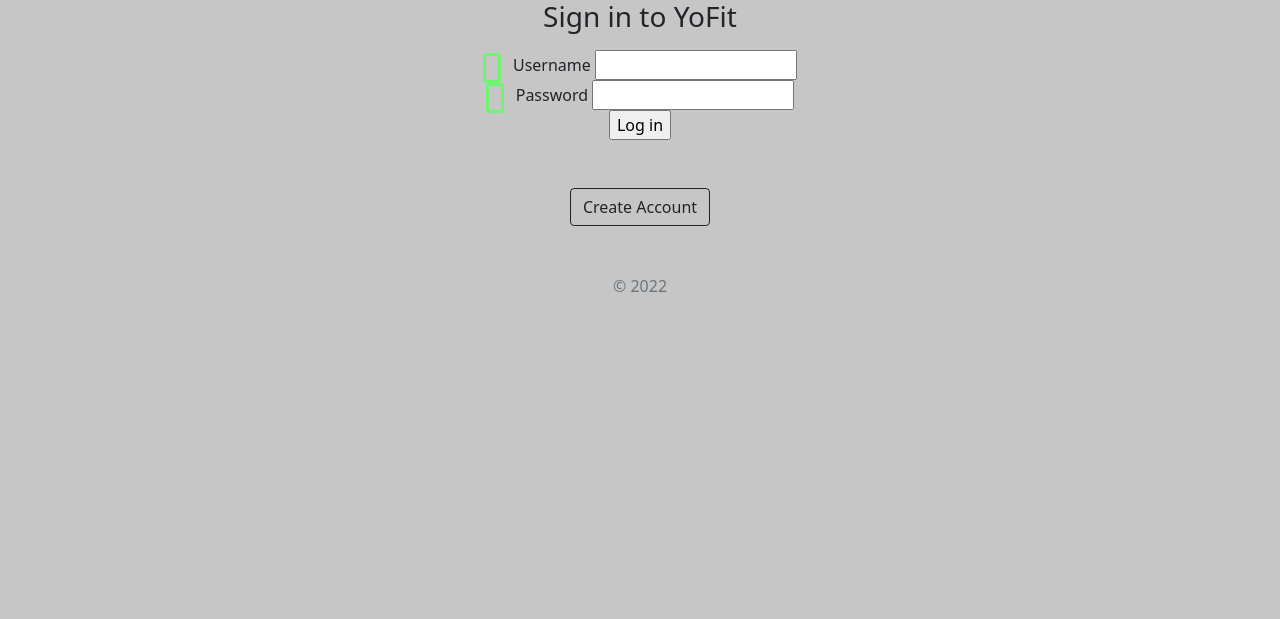
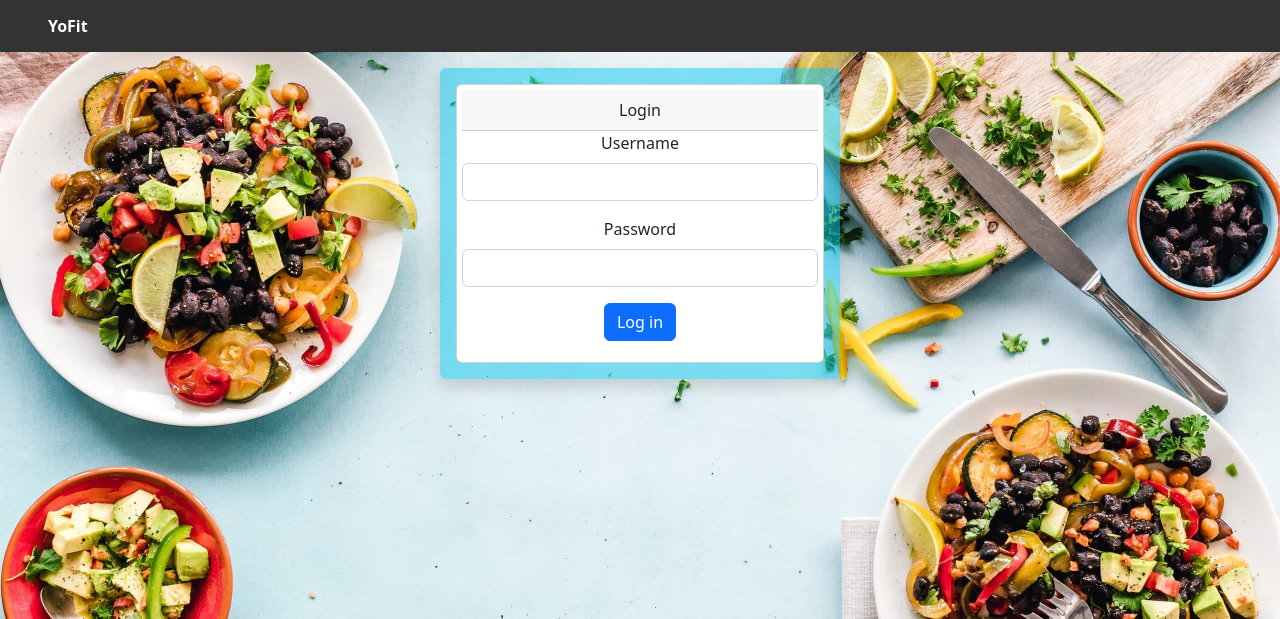
Before and after one commit to albhandari/nutri, a Flask app: page / in a window 1280 px wide. Shown: the top 619 px of the page. Run offline with Flask 2, Linux system fonts and the light colour scheme.

Commit message:
Changed login-page looks

```diff
--- a/app/routes.py
+++ b/app/routes.py
@@ -377,6 +377,21 @@ def edit_workout(workoutID):
 
  return render_template('edit_workout.html', workout_form = workout_form, workout = workout)
 
-@appObj.route('/testing1')
+#@appObj.route('/testing1')
+#def testing1():
+#  return render_template('testing.html');
+
+@appObj.route('/testing1', methods = ['GET', 'POST'])
 def testing1():
-  return render_template('testing.html');
+ login_form = LoginUser()
+ if login_form.validate_on_submit():
+  user = User.query.filter_by(username = login_form.username.data).first()
+  if user != None:
+   if user.check_password(login_form.password.data) == True:
+    login_user(user)
+    return redirect(url_for('home'))
+   else:
+    flash('Incorrect password. Please try again.')
+  else:
+   flash('Username does not exist. Please enter an existing username')
+ return render_template('testing.html', login_form = login_form)
--- a/app/static/css/main.css
+++ b/app/static/css/main.css
@@ -1,164 +1,37 @@
-body {
-    background-image: linear-gradient(135deg, #FAB2FF 10%, #1904E5 100%);
-    background-size: cover;
-    background-repeat: no-repeat;
-    background-attachment: fixed;
-    font-family: "Open Sans", sans-serif;
-    color: #333333;
+body{
+    background-image:url("/static/css/images/login-background.jpeg");
+    background-size: 100%;
+
+
+}
+
+.card{
+    width: 100px;
+    height: 500px;
+}
+
+
+ul {
+    list-style-type: none;
+    margin: 0;
+    padding: 0;
+    overflow: hidden;
+    background-color: #333;
   }
 
-  .box-form {
-    margin: 0 auto;
-    width: 80%;
-    background: #FFFFFF;
-    border-radius: 10px;
-    overflow: hidden;
-    display: flex;
-    flex: 1 1 100%;
-    align-items: stretch;
-    justify-content: space-between;
-    box-shadow: 0 0 20px 6px #090b6f85;
-  }
-  @media (max-width: 980px) {
-    .box-form {
-      flex-flow: wrap;
-      text-align: center;
-      align-content: center;
-      align-items: center;
-    }
-  }
-  .box-form div {
-    height: auto;
-  }
-  .box-form .left {
-    color: #FFFFFF;
-    background-size: cover;
-    background-repeat: no-repeat;
-    background-image: url("https://i.pinimg.com/736x/5d/73/ea/5d73eaabb25e3805de1f8cdea7df4a42--tumblr-backgrounds-iphone-phone-wallpapers-iphone-wallaper-tumblr.jpg");
-    overflow: hidden;
-  }
-  .box-form .left .overlay {
-    padding: 30px;
-    width: 100%;
-    height: 100%;
-    background: #5961f9ad;
-    overflow: hidden;
-    box-sizing: border-box;
-  }
-  .box-form .left .overlay h1 {
-    font-size: 10vmax;
-    line-height: 1;
-    font-weight: 900;
-    margin-top: 40px;
-    margin-bottom: 20px;
-  }
-  .box-form .left .overlay span p {
-    margin-top: 30px;
-    font-weight: 900;
-  }
-  .box-form .left .overlay span a {
-    background: #3b5998;
-    color: #FFFFFF;
-    margin-top: 10px;
-    padding: 14px 50px;
-    border-radius: 100px;
-    display: inline-block;
-    box-shadow: 0 3px 6px 1px #042d4657;
-  }
-  .box-form .left .overlay span a:last-child {
-    background: #1dcaff;
-    margin-left: 30px;
-  }
-  .box-form .right {
-    padding: 40px;
-    overflow: hidden;
-  }
-  @media (max-width: 980px) {
-    .box-form .right {
-      width: 100%;
-    }
-  }
-  .box-form .right h5 {
-    font-size: 6vmax;
-    line-height: 0;
-  }
-  .box-form .right p {
-    font-size: 14px;
-    color: #B0B3B9;
-  }
-  .box-form .right .inputs {
-    overflow: hidden;
-  }
-  .box-form .right input {
-    width: 100%;
-    padding: 10px;
-    margin-top: 25px;
-    font-size: 16px;
-    border: none;
-    outline: none;
-    border-bottom: 2px solid #B0B3B9;
-  }
-  .box-form .right .remember-me--forget-password {
-    display: flex;
-    justify-content: space-between;
-    align-items: center;
-  }
-  .box-form .right .remember-me--forget-password input {
-    margin: 0;
-    margin-right: 7px;
-    width: auto;
-  }
-  .box-form .right button {
-    float: right;
-    color: #fff;
-    font-size: 16px;
-    padding: 12px 35px;
-    border-radius: 50px;
-    display: inline-block;
-    border: 0;
-    outline: 0;
-    box-shadow: 0px 4px 20px 0px #49c628a6;
-    background-image: linear-gradient(135deg, #70F570 10%, #49C628 100%);
+  li {
+    float: left;
+    font-weight: 800;
   }
 
-  label {
+  li a {
     display: block;
-    position: relative;
-    margin-left: 30px;
+    color: white;
+    text-align: center;
+    padding: 14px 16px;
+    text-decoration: none;
   }
 
-  label::before {
-    content: ' \f00c';
-    position: absolute;
-    font-family: FontAwesome;
-    background: transparent;
-    border: 3px solid #70F570;
-    border-radius: 4px;
-    color: transparent;
-    left: -30px;
-    transition: all 0.2s linear;
+  li a:hover {
+    background-color: #111;
   }
-
-  label:hover::before {
-    font-family: FontAwesome;
-    content: ' \f00c';
-    color: #fff;
-    cursor: pointer;
-    background: #70F570;
-  }
-
-  label:hover::before .text-checkbox {
-    background: #70F570;
-  }
-
-  label span.text-checkbox {
-    display: inline-block;
-    height: auto;
-    position: relative;
-    cursor: pointer;
-    transition: all 0.2s linear;
-  }
-
-  label input[type="checkbox"] {
-    display: none;
-  }
--- a/app/templates/login.html
+++ b/app/templates/login.html
@@ -1,32 +1,20 @@
-<!doctype html>
-<html lang="en">
-  <head>
-    <!-- Required meta tags -->
+<!DOCTYPE html>
+<html lang="en" >
+<head>
+    <meta charset="UTF-8">
+    <title>Login Page</title>
     <link rel="stylesheet" href="{{ url_for('static', filename='css/main.css') }}">
-    <meta charset="utf-8">
-    <meta name="viewport" content="width=device-width, initial-scale=1, shrink-to-fit=no">
-
-    <!-- Bootstrap CSS -->
-    <link href="https://cdn.jsdelivr.net/npm/bootstrap@5.0.2/dist/css/bootstrap.min.css" rel="stylesheet" integrity="sha384-EVSTQN3/azprG1Anm3QDgpJLIm9Nao0Yz1ztcQTwFspd3yD65VohhpuuCOmLASjC" crossorigin="anonymous">
-
-    <meta charset="utf-8">
-    <meta name="viewport" content="width=device-width, initial-scale=1, shrink-to-fit=no">
-    <meta name="description" content="">
-    <meta name="author" content="Mark Otto, Jacob Thornton, and Bootstrap contributors">
-    <meta name="generator" content="Jekyll v3.8.5">
-
-    <title>YoFit - Login</title>
-  </head>
-
-  <body>
-
-    <!-- Custom styles for this template -->
-  </head>
-  <body class="text-center text-dark" style="background: #c6c6c6">
-
-  <h1 class="h3 mb-3 font-weight-normal">Sign in to YoFit</h1>
+    <link href="https://cdn.jsdelivr.net/npm/bootstrap@5.2.3/dist/css/bootstrap.min.css" rel="stylesheet" integrity="sha384-rbsA2VBKQhggwzxH7pPCaAqO46MgnOM80zW1RWuH61DGLwZJEdK2Kadq2F9CUG65" crossorigin="anonymous">
+</head>
 
 
+<header>
+    <ul>
+        <li><a class="active" href="/login">YoFit</a></li>
+      </ul>
+</header>
+
+<body>
   {% with messages = get_flashed_messages() %}
    {% if messages %}
     {% for message in messages %}
@@ -35,21 +23,34 @@
    {% endif %}
   {% endwith %}
 
-  <form method= "POST", action="">
-   {{login_form.csrf_token}}
-   {{login_form.username.label}}
-   {{login_form.username(size = 16)}} <br>
-   {{login_form.password.label}}
-   {{login_form.password(size = 16)}} <br>
-   {{login_form.submit()}}
-  </form>
+    <div class="shadow p-3 mb-5 bg-info bg-opacity-50 rounded mx-auto" style="width: 400px;">
+        <div class="card text-center" style ="width: 100%; padding: 5px">
+            <div class="card-header">
+              Login
+            </div>
+            <form method = "POST" novalidate>
+                {{login_form.csrf_token}}
+                {{ login_form.hidden_tag() }}
 
-   <br> </br>
-   <a class="btn btn-outline-dark mt2"  href="createAccount" role="button"> Create Account </a>
+                <p>
+                    {{ login_form.username.label(class="form-label") }}
+                    {{ login_form.username(class="form-control") }}
+                </p>
+                <p>
+                    {{ login_form.password.label(class="form-label") }}
+                    {{ login_form.password(class="form-control") }}
+                </p>
+                <p>
+                    {{ login_form.submit(class="btn btn-primary") }}
+                </p>
 
 
-  <p class="mt-5 mb-3 text-muted">&copy; 2022</p>
-</form>
+            </form>
+        </div>
+
+
+    </div>
 
 
 </body>
+</html>
```
Also changed, not shown: app/templates/testing.html (+35 -1 lines), app/static/css/images/login-background.jpeg (added), 2 other files.
